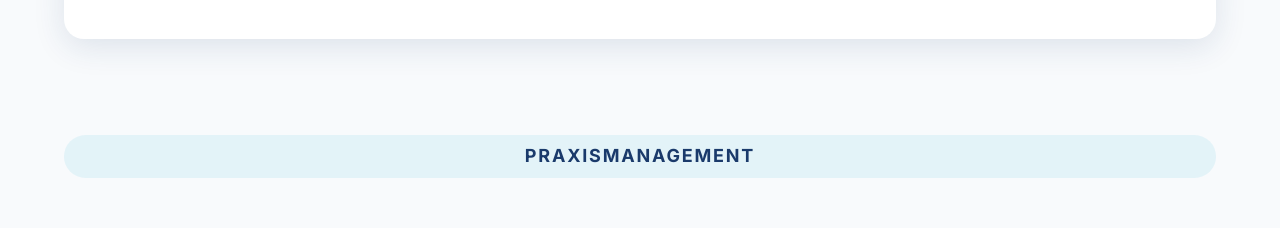
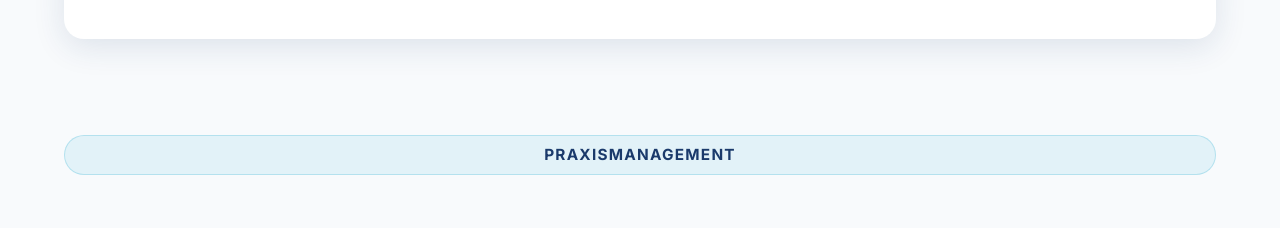
Before and after one commit to Alpy81/doctors-office-demo, a React (Vite) app: page /vita in a window 1280 px wide. Shown: the part 1320-1548 px from the top of the page. Built offline with nearby package versions, Linux system fonts and the light colour scheme.

Commit message:
update commit

```diff
--- a/src/pages/Vita/Vita.css
+++ b/src/pages/Vita/Vita.css
@@ -141,13 +141,17 @@
   display: flex;
   align-items: center;
   justify-content: center;
+  gap: 6px;
+  width: 100%;
+  margin-inline: auto;
   padding: 6px 16px;
   background: rgba(74, 184, 216, 0.12);
+  border: 1px solid rgba(74, 184, 216, 0.30);
+  border-radius: var(--radius-full);
+  font-size: var(--fs-sm);
+  font-weight: 700;
   color: var(--color-primary);
-  border-radius: var(--radius-full);
-  font-size: var(--fs-base);
-  font-weight: 700;
-  letter-spacing: 0.10em;
+  letter-spacing: 0.08em;
   text-transform: uppercase;
   margin-bottom: var(--space-xl);
 }
```
Also changed, not shown: src/pages/Vita/Vita.tsx (indentation only).
